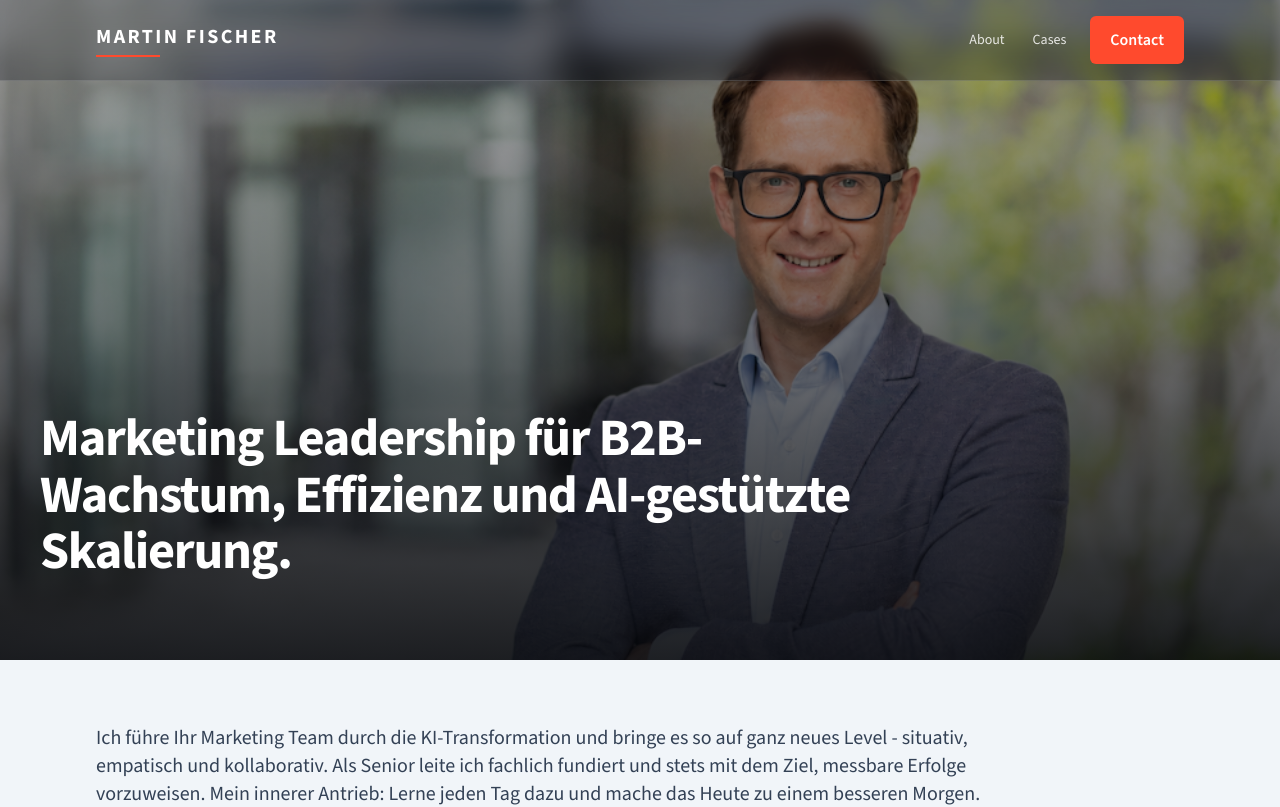
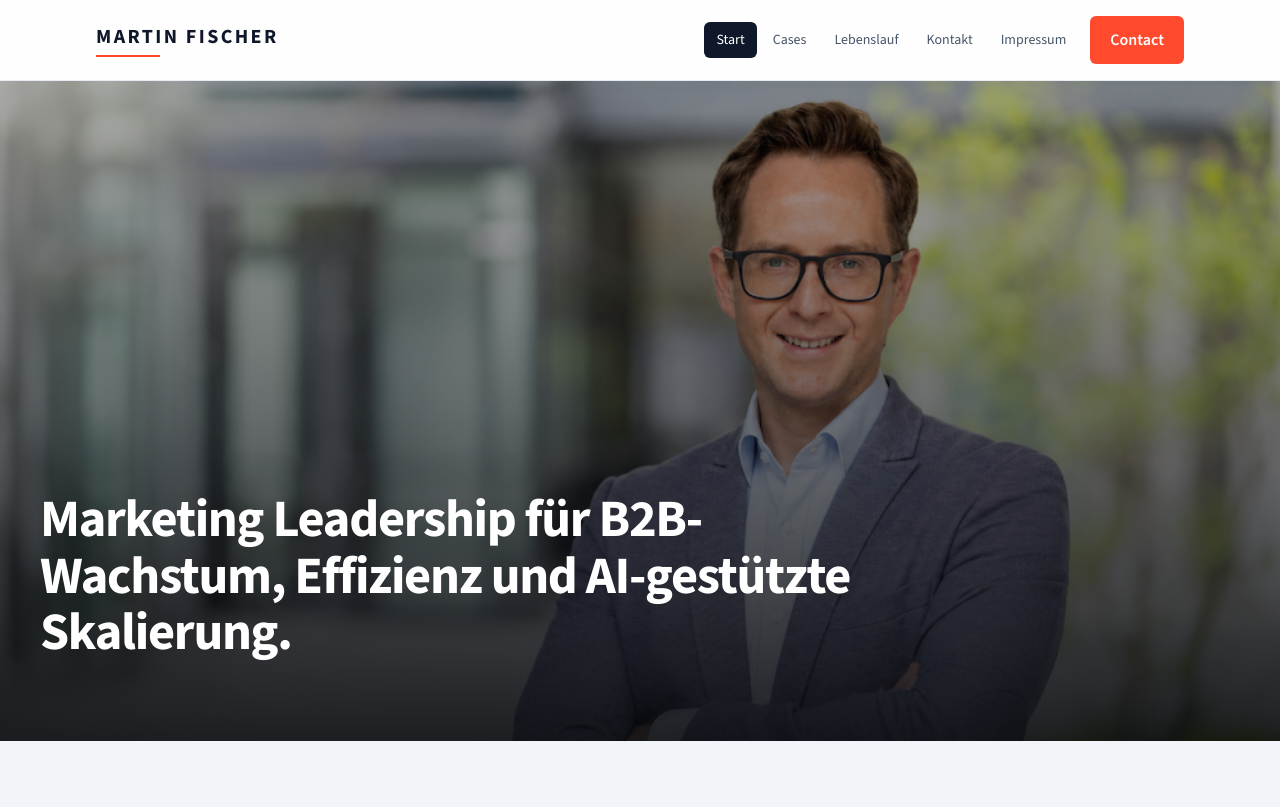
Before and after one commit to martinfischer42/Beyond_cv, a React (Vite) app: page / in a window 1280 px wide. Shown: the top 807 px of the page. Built offline with nearby package versions, Linux system fonts and the light colour scheme.

Commit message:
Unify header navigation across all routes

```diff
--- a/src/components/Layout.tsx
+++ b/src/components/Layout.tsx
@@ -1,17 +1,12 @@
 import { useState } from 'react';
 import { Link, NavLink, Outlet, useLocation } from 'react-router-dom';
 
-const primaryNavItems = [
-  { href: '/#about', label: 'About' },
-  { href: '/cases', label: 'Cases' },
-];
-
-const secondaryNavItems = [
-  { to: '/', label: 'Start' },
+const navItems = [
+  { to: '/', label: 'Start', end: true },
   { to: '/cases', label: 'Cases' },
-  { to: '/lebenslauf', label: 'Lebenslauf' },
-  { to: '/kontakt', label: 'Kontakt' },
-  { to: '/impressum', label: 'Impressum' },
+  { to: '/lebenslauf', label: 'Lebenslauf', end: true },
+  { to: '/kontakt', label: 'Kontakt', end: true },
+  { to: '/impressum', label: 'Impressum', end: true },
 ];
 
 export default function Layout() {
@@ -21,25 +16,17 @@ export default function Layout() {
 
   return (
     <div className="min-h-screen bg-slate-100">
-      <header
-        className={`top-0 z-30 border-b transition-colors ${
-          isHomePage
-            ? 'absolute left-0 right-0 border-white/15 bg-slate-950/25 backdrop-blur-md'
-            : 'sticky border-slate-200/80 bg-white/90 backdrop-blur-xl'
-        }`}
-      >
+      <header className="sticky top-0 z-30 border-b border-slate-200/80 bg-white/90 backdrop-blur-xl">
         <div className="mx-auto w-full max-w-content px-5 py-4 md:px-8">
           <div className="flex items-center justify-between gap-4">
-            <Link to="/" className={`text-lg font-bold uppercase tracking-[0.12em] md:text-xl ${isHomePage ? 'text-white' : 'text-slate-900'}`}>
+            <Link to="/" className="text-lg font-bold uppercase tracking-[0.12em] text-slate-900 md:text-xl">
               MARTIN FISCHER
               <span className="mt-1 block h-0.5 w-16 bg-[#FF4A2D]" aria-hidden="true" />
             </Link>
 
             <button
               type="button"
-              className={`rounded-md border px-3 py-2 text-sm font-semibold md:hidden ${
-                isHomePage ? 'border-white/35 text-white' : 'border-slate-300 text-slate-700'
-              }`}
+              className="rounded-md border border-slate-300 px-3 py-2 text-sm font-semibold text-slate-700 md:hidden"
               onClick={() => setIsMenuOpen((prev) => !prev)}
               aria-expanded={isMenuOpen}
               aria-label="Navigationsmenü umschalten"
@@ -48,20 +35,11 @@ export default function Layout() {
             </button>
 
             <nav className="hidden items-center gap-1 text-sm font-medium md:flex">
-              {isHomePage
-                ? primaryNavItems.map((item) => (
-                    <a
-                      key={item.label}
-                      href={item.href}
-                      className="rounded-md px-3 py-2 text-white/85 transition-colors hover:bg-white/10 hover:text-white"
-                    >
-                      {item.label}
-                    </a>
-                  ))
-                : secondaryNavItems.map((item) => (
+              {navItems.map((item) => (
                 <NavLink
                   key={item.to}
                   to={item.to}
+                  end={item.end}
                   className={({ isActive }) =>
                     `rounded-md px-3 py-2 transition-colors ${
                       isActive
@@ -83,28 +61,31 @@ export default function Layout() {
           </div>
 
           {isMenuOpen && (
-            <nav
-              className={`mt-3 flex flex-col gap-1 border-t pt-3 md:hidden ${
-                isHomePage ? 'border-white/20' : 'border-slate-200'
-              }`}
-            >
-              {(isHomePage
-                ? [...primaryNavItems, { href: '/kontakt', label: 'Contact' }]
-                : secondaryNavItems.map((item) => ({ href: item.to, label: item.label }))
-              ).map((item) => (
-                <a
-                  key={item.href}
-                  href={item.href}
+            <nav className="mt-3 flex flex-col gap-1 border-t border-slate-200 pt-3 md:hidden">
+              {navItems.map((item) => (
+                <NavLink
+                  key={item.to}
+                  to={item.to}
+                  end={item.end}
                   onClick={() => setIsMenuOpen(false)}
-                  className={`rounded-md px-3 py-2 text-sm font-medium transition-colors ${
-                    isHomePage
-                      ? 'text-white/90 hover:bg-white/10 hover:text-white'
+                  className={({ isActive }) =>
+                    `rounded-md px-3 py-2 text-sm font-medium transition-colors ${
+                      isActive
+                        ? 'bg-slate-900 text-white'
                         : 'text-slate-700 hover:bg-slate-100 hover:text-slate-900'
-                  }`}
+                    }`
+                  }
                 >
                   {item.label}
-                </a>
+                </NavLink>
               ))}
+              <Link
+                to="/kontakt"
+                onClick={() => setIsMenuOpen(false)}
+                className="mt-1 inline-flex w-fit items-center justify-center cta-primary"
+              >
+                Contact
+              </Link>
             </nav>
           )}
         </div>
```
Lines whose indentation alone changed are shown as unchanged.
